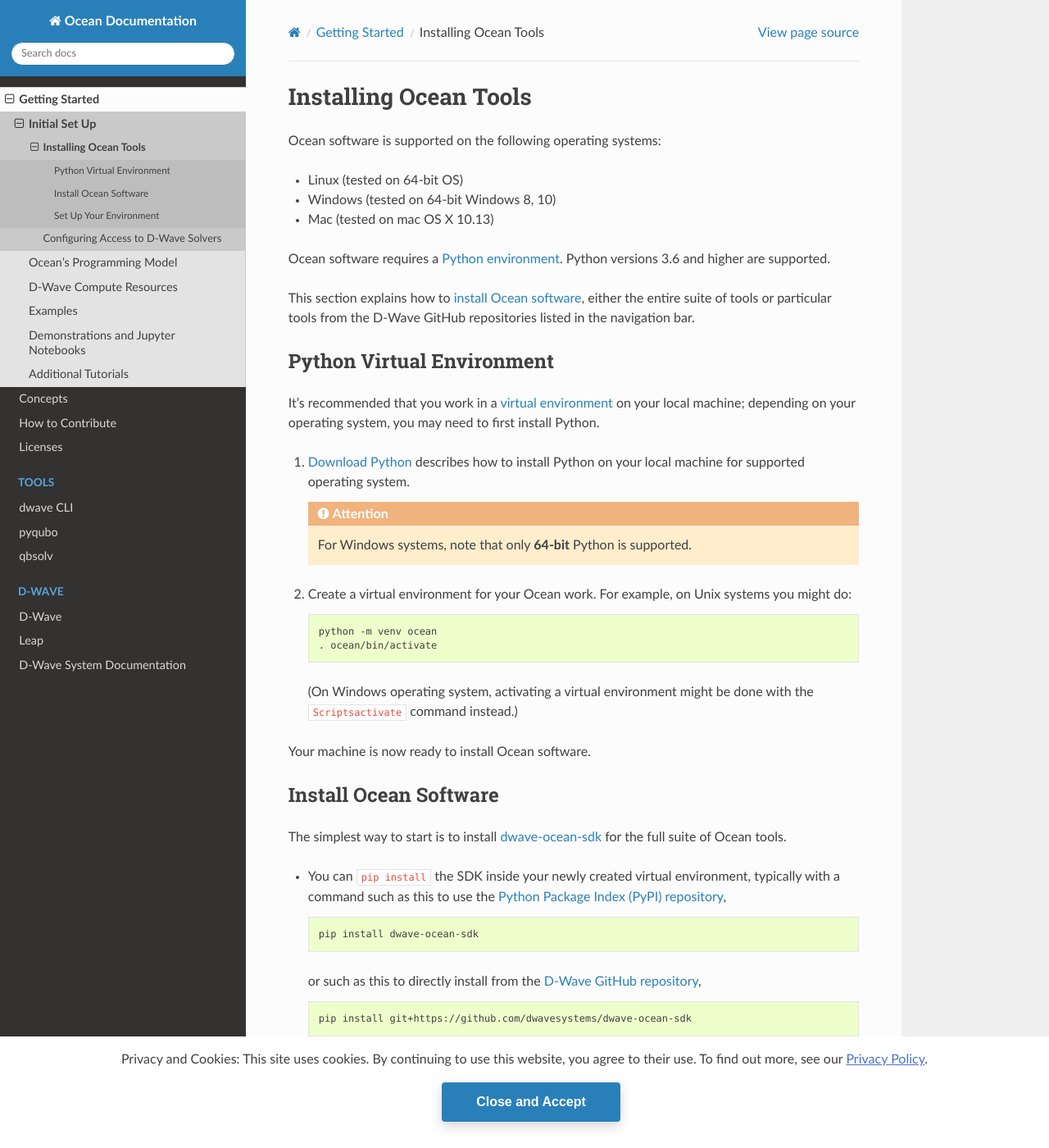
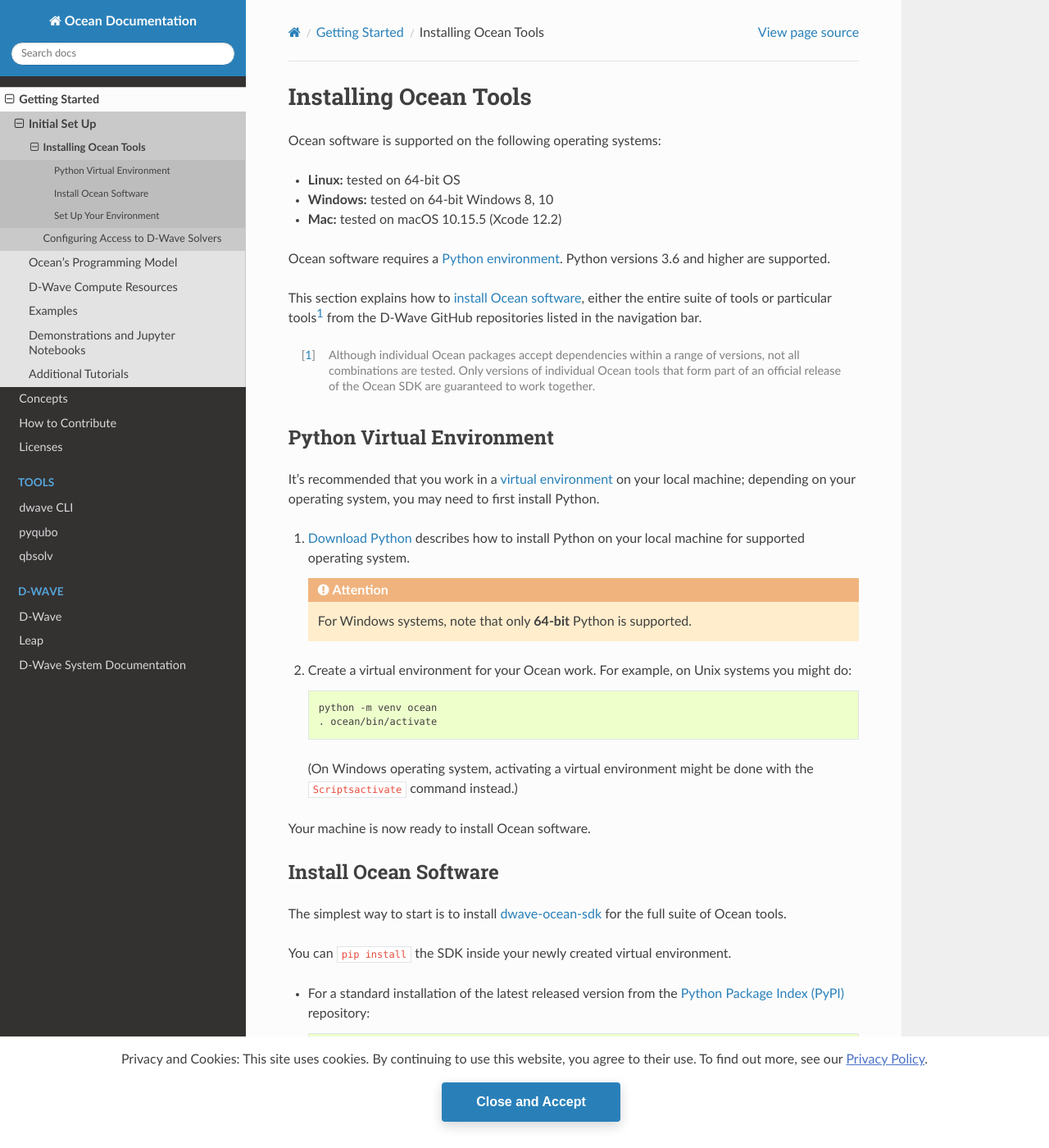
Before and after one commit to dwavesystems/dwave-ocean-sdk, a Sphinx documentation site: the page built from docs/overview/install.rst, in a window 1280 px wide and 1400 px high. Shown: the whole window at 82% size. Built offline with Sphinx 7.4.7 and the Read the Docs theme 2.0.0, drawn with Linux system fonts in a browser that asks for light colours; pages that are not in the unit, such as notebooks, are missing from menus; the version number could not be read and is left out; some of the changed text lies outside the part shown.

Commit message:
Implement review comments: MAC ver, compatibility, latest vs release

```diff
--- a/docs/overview/install.rst
+++ b/docs/overview/install.rst
@@ -6,16 +6,22 @@
 
 Ocean software is supported on the following operating systems:
 
-* Linux (tested on 64-bit OS)
-* Windows (tested on 64-bit Windows 8, 10)
-* Mac (tested on mac OS X 10.13)
+* **Linux:** tested on 64-bit OS
+* **Windows:** tested on 64-bit Windows 8, 10
+* **Mac:** tested on macOS 10.15.5 (Xcode 12.2)
 
 Ocean software requires a :ref:`Python environment<pythonEnvironment>`. Python
 versions 3.6 and higher are supported.
 
 This section explains how to :ref:`install Ocean software<installOceanSoftware>`,
-either the entire suite of tools or particular tools from the D-Wave GitHub
+either the entire suite of tools or particular tools\ [#]_ from the D-Wave GitHub
 repositories listed in the navigation bar.
+
+.. [#]
+  Although individual Ocean packages accept dependencies within a range of
+  versions, not all combinations are tested. Only versions of individual Ocean
+  tools that form part of an official release of the Ocean SDK are guaranteed to
+  work together.
 
 .. _pythonEnvironment:
 
@@ -41,8 +47,8 @@
        python -m venv ocean
        . ocean/bin/activate
 
-   (On Windows operating system, activating a virtual environment might be done with the
-   :code:`Scripts\activate` command instead.)
+   (On Windows operating system, activating a virtual environment might be done
+   with the :code:`Scripts\activate` command instead.)
 
 Your machine is now ready to install Ocean software.
 
@@ -51,36 +57,40 @@
 Install Ocean Software
 ======================
 
-The simplest way to start is to install `dwave-ocean-sdk <https://github.com/dwavesystems/dwave-ocean-sdk>`_
-for the full suite of Ocean tools.
+The simplest way to start is to install
+`dwave-ocean-sdk <https://github.com/dwavesystems/dwave-ocean-sdk>`_ for the full
+suite of Ocean tools.
 
-* You can :code:`pip install` the SDK inside your newly created virtual environment, typically
-  with a command such as this to use the
-  `Python Package Index (PyPI) repository <https://pypi.org/>`_,
+You can :code:`pip install` the SDK inside your newly created virtual environment.
+
+* For a standard installation of the latest released version from
+  the `Python Package Index (PyPI) <https://pypi.org/>`_ repository:
 
   .. code-block:: bash
 
-      pip install dwave-ocean-sdk
+     pip install dwave-ocean-sdk
 
-  or such as this to directly install from the
-  `D-Wave GitHub repository <https://github.com/dwavesystems/dwave-ocean-sdk>`_,
+* Advanced users might directly install the latest (development) SDK from the
+  `D-Wave GitHub <https://github.com/dwavesystems/dwave-ocean-sdk>`_ repository
+  using a command such as,
 
   .. code-block:: bash
 
-      pip install git+https://github.com/dwavesystems/dwave-ocean-sdk
+     pip install git+https://github.com/dwavesystems/dwave-ocean-sdk
 
-* Alternatively, you can clone `dwave-ocean-sdk <https://github.com/dwavesystems/dwave-ocean-sdk>`_ repo
-  and install the SDK to your virtual environment; for example:
+Alternatively, you can clone the
+`dwave-ocean-sdk <https://github.com/dwavesystems/dwave-ocean-sdk>`_ repo
+and install the SDK to your virtual environment; for example:
 
-  .. code-block:: bash
+.. code-block:: bash
 
-      git clone https://github.com/dwavesystems/dwave-ocean-sdk.git
-      cd dwave-ocean-sdk
-      python setup.py install
+    git clone https://github.com/dwavesystems/dwave-ocean-sdk.git
+    cd dwave-ocean-sdk
+    python setup.py install
 
-Note: To install a particular tool within the SDK only, follow the link to the GitHub repository for the tool,
-as listed in the navigation bar, and follow the installation instructions on the
-README file.
+Note: To install a particular tool within the SDK only, follow the link to the
+GitHub repository for the tool, as listed in the navigation bar, and follow the
+installation instructions on the README file.
 
 .. _dwave_setup:
 
```
